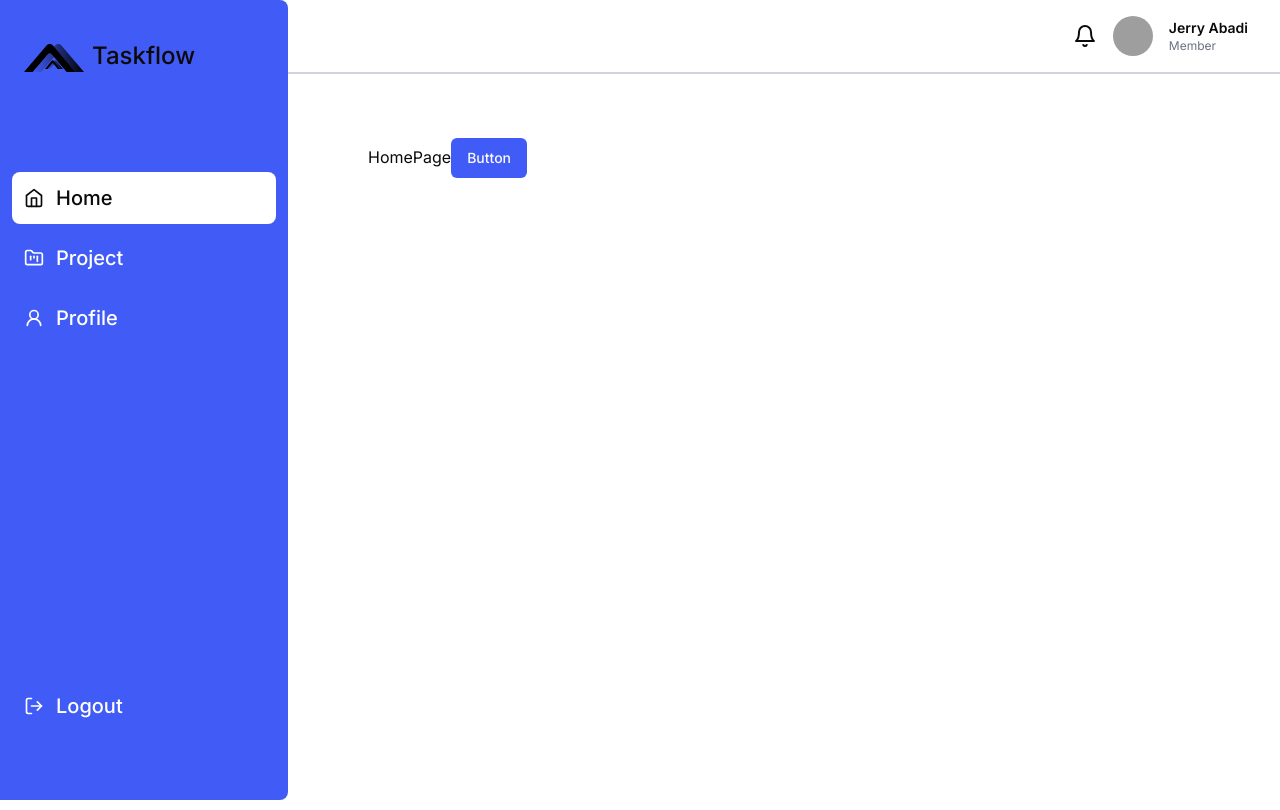
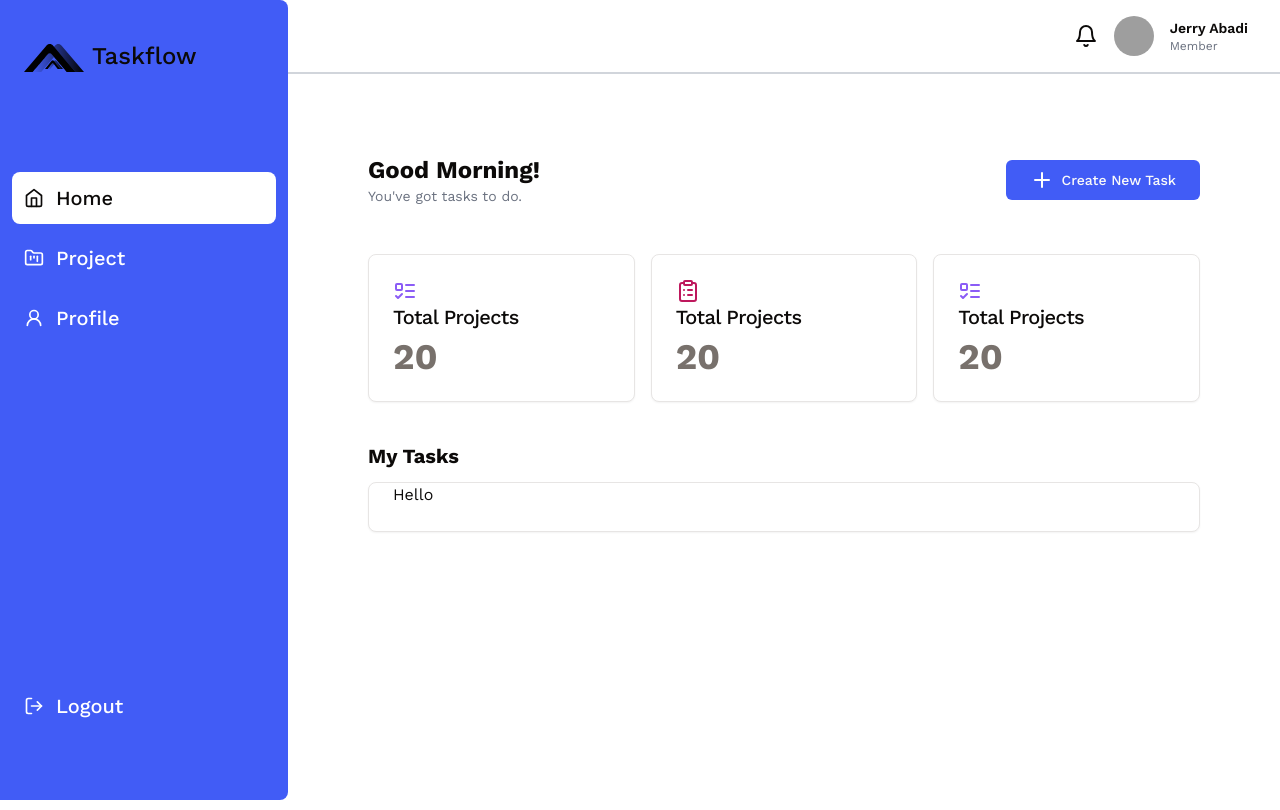
Before and after one commit to The-CodeINN/taskflow, a Next.js app in the folder client/taskflow-frontend/: page /home in a window 1280 px wide. Built offline with nearby package versions, Linux system fonts and the light colour scheme; grey boxes are pictures that could not be loaded.

Commit message:
Working on the homepage

```diff
--- a/client/taskflow-frontend/app/(platform)/(dashboard)/home/page.tsx
+++ b/client/taskflow-frontend/app/(platform)/(dashboard)/home/page.tsx
@@ -1,14 +1,76 @@
-'use client';
-
-import { Button } from '@/components/ui/button';
-import React from 'react';
+import Header from "@/components/home-components/header";
+import {
+  Card,
+  CardContent,
+  CardDescription,
+  CardHeader,
+  CardTitle,
+} from "@/components/ui/card";
+import { ClipboardList, Layers3, ListTodo } from "lucide-react";
 
 const HomePage = () => {
   return (
-    <div>
-      HomePage
-      <Button onClick={() => console.log('clicked')}>Button</Button>
-    </div>
+    <section>
+      <Header />
+      <div className="grid md:grid-cols-3 gap-4">
+        <Card>
+          <CardHeader>
+            <CardTitle className="space-y-3">
+              <ListTodo className=" text-violet-500 w-6 h-6" />
+              <span className="font-medium text-xl">Total Projects</span>
+            </CardTitle>
+            <CardDescription className="text-4xl font-bold">20</CardDescription>
+          </CardHeader>
+        </Card>
+        <Card>
+          <CardHeader>
+            <CardTitle className="space-y-3">
+              <ClipboardList className="text-pink-700 w-6 h-6" />
+              <span className="font-medium text-xl">Total Projects</span>
+            </CardTitle>
+            <CardDescription className="text-4xl font-bold">20</CardDescription>
+          </CardHeader>
+        </Card>
+        <Card>
+          <CardHeader>
+            <CardTitle className="space-y-3">
+              <ListTodo className=" text-violet-500 w-6 h-6" />
+              <span className="font-medium text-xl">Total Projects</span>
+            </CardTitle>
+            <CardDescription className="text-4xl font-bold">20</CardDescription>
+          </CardHeader>
+        </Card>
+        {/* <Card>
+          <CardHeader>
+            <CardTitle className="space-y-3">
+              <ClipboardList className="text-pink-700 w-6 h-6" />
+              <h1 className="font-medium text-xl">Pending Tasks</h1>
+              <CardDescription className="text-4xl font-bold">
+                15
+              </CardDescription>
+            </CardTitle>
+          </CardHeader>
+        </Card>
+        <Card>
+          <CardHeader>
+            <CardTitle className="space-y-3">
+              <Layers3 className="text-orange-500 w-6 h-6" />
+              <h1 className="font-medium text-xl">Upcoming Tasks</h1>
+              <CardDescription className="text-4xl font-bold">
+                15
+              </CardDescription>
+            </CardTitle>
+          </CardHeader>
+        </Card> */}
+      </div>
+
+      <div className="py-10 space-y-3">
+        <h1 className="font-bold text-xl">My Tasks</h1>
+        <Card className="">
+          <CardContent>Hello</CardContent>
+        </Card>
+      </div>
+    </section>
   );
 };
 
--- a/client/taskflow-frontend/app/layout.tsx
+++ b/client/taskflow-frontend/app/layout.tsx
@@ -1,21 +1,21 @@
-import type { Metadata } from 'next';
-import { Inter } from 'next/font/google';
-import './globals.css';
+import type { Metadata } from "next";
+import { Work_Sans } from "next/font/google";
+import "./globals.css";
 
-import { siteConfig } from '@/config/site';
+import { siteConfig } from "@/config/site";
 
-const inter = Inter({ subsets: ['latin'] });
+const work_sans = Work_Sans({ subsets: ["latin"] });
 
 export const metadata: Metadata = {
   title: {
     default: siteConfig.name,
-    template: '%s | ' + siteConfig.name,
+    template: "%s | " + siteConfig.name,
   },
   description: siteConfig.description,
   icons: [
     {
-      url: '/blue-logo.svg',
-      href: '/blue-logo.svg',
+      url: "/blue-logo.svg",
+      href: "/blue-logo.svg",
     },
   ],
 };
@@ -26,8 +26,8 @@ export default function RootLayout({
   children: React.ReactNode;
 }) {
   return (
-    <html lang='en'>
-      <body className={inter.className}>{children}</body>
+    <html lang="en">
+      <body className={work_sans.className}>{children}</body>
     </html>
   );
 }
--- /dev/null
+++ b/client/taskflow-frontend/components/home-components/header.tsx
@@ -0,0 +1,31 @@
+import { Button } from "../ui/button";
+import { Plus } from "lucide-react";
+
+const Header = () => {
+  return (
+    <div className=" mb-8 py-4 ">
+      <div className="flex justify-between items-center max-w-6xl mx-auto">
+        <div>
+          <h1 className="text-2xl font-bold">Good Morning!</h1>
+          <h3 className="text-sm text-gray-500">
+            You&apos;ve got tasks to do.
+          </h3>
+        </div>
+
+        <Button
+          className="bg-primary hover:bg-blue-700 hidden  md:flex py-4 "
+          //   onClick={clickHandler}
+        >
+          <div className="flex items-center gap-x-2 justify-between px-2">
+            <div>
+              <Plus className="text-md text-white" />
+            </div>
+            <div>Create New Task</div>
+          </div>
+        </Button>
+      </div>
+    </div>
+  );
+};
+
+export default Header;
--- /dev/null
+++ b/client/taskflow-frontend/components/ui/card.tsx
@@ -0,0 +1,79 @@
+import * as React from "react"
+
+import { cn } from "@/lib/utils"
+
+const Card = React.forwardRef<
+  HTMLDivElement,
+  React.HTMLAttributes<HTMLDivElement>
+>(({ className, ...props }, ref) => (
+  <div
+    ref={ref}
+    className={cn(
+      "rounded-lg border bg-card text-card-foreground shadow-sm",
+      className
+    )}
+    {...props}
+  />
+))
+Card.displayName = "Card"
+
+const CardHeader = React.forwardRef<
+  HTMLDivElement,
+  React.HTMLAttributes<HTMLDivElement>
+>(({ className, ...props }, ref) => (
+  <div
+    ref={ref}
+    className={cn("flex flex-col space-y-1.5 p-6", className)}
+    {...props}
+  />
+))
+CardHeader.displayName = "CardHeader"
+
+const CardTitle = React.forwardRef<
+  HTMLParagraphElement,
+  React.HTMLAttributes<HTMLHeadingElement>
+>(({ className, ...props }, ref) => (
+  <h3
+    ref={ref}
+    className={cn(
+      "text-2xl font-semibold leading-none tracking-tight",
+      className
+    )}
+    {...props}
+  />
+))
+CardTitle.displayName = "CardTitle"
+
+const CardDescription = React.forwardRef<
+  HTMLParagraphElement,
+  React.HTMLAttributes<HTMLParagraphElement>
+>(({ className, ...props }, ref) => (
+  <p
+    ref={ref}
+    className={cn("text-sm text-muted-foreground", className)}
+    {...props}
+  />
+))
+CardDescription.displayName = "CardDescription"
+
+const CardContent = React.forwardRef<
+  HTMLDivElement,
+  React.HTMLAttributes<HTMLDivElement>
+>(({ className, ...props }, ref) => (
+  <div ref={ref} className={cn("p-6 pt-0", className)} {...props} />
+))
+CardContent.displayName = "CardContent"
+
+const CardFooter = React.forwardRef<
+  HTMLDivElement,
+  React.HTMLAttributes<HTMLDivElement>
+>(({ className, ...props }, ref) => (
+  <div
+    ref={ref}
+    className={cn("flex items-center p-6 pt-0", className)}
+    {...props}
+  />
+))
+CardFooter.displayName = "CardFooter"
+
+export { Card, CardHeader, CardFooter, CardTitle, CardDescription, CardContent }
```
Also changed, not shown: client/taskflow-frontend/app/(platform)/(dashboard)/layout.tsx (+9 -9 lines), client/taskflow-frontend/components/shared/dasboard-navbar.tsx (renamed from client/taskflow-frontend/components/main/dasboard-navbar.tsx), client/taskflow-frontend/components/shared/logo.tsx (renamed from client/taskflow-frontend/components/main/logo.tsx), client/taskflow-frontend/components/shared/mobile-sidebar.tsx (renamed from client/taskflow-frontend/components/main/mobile-sidebar.tsx), client/taskflow-frontend/components/shared/sidebar.tsx (renamed from client/taskflow-frontend/components/main/sidebar.tsx).
